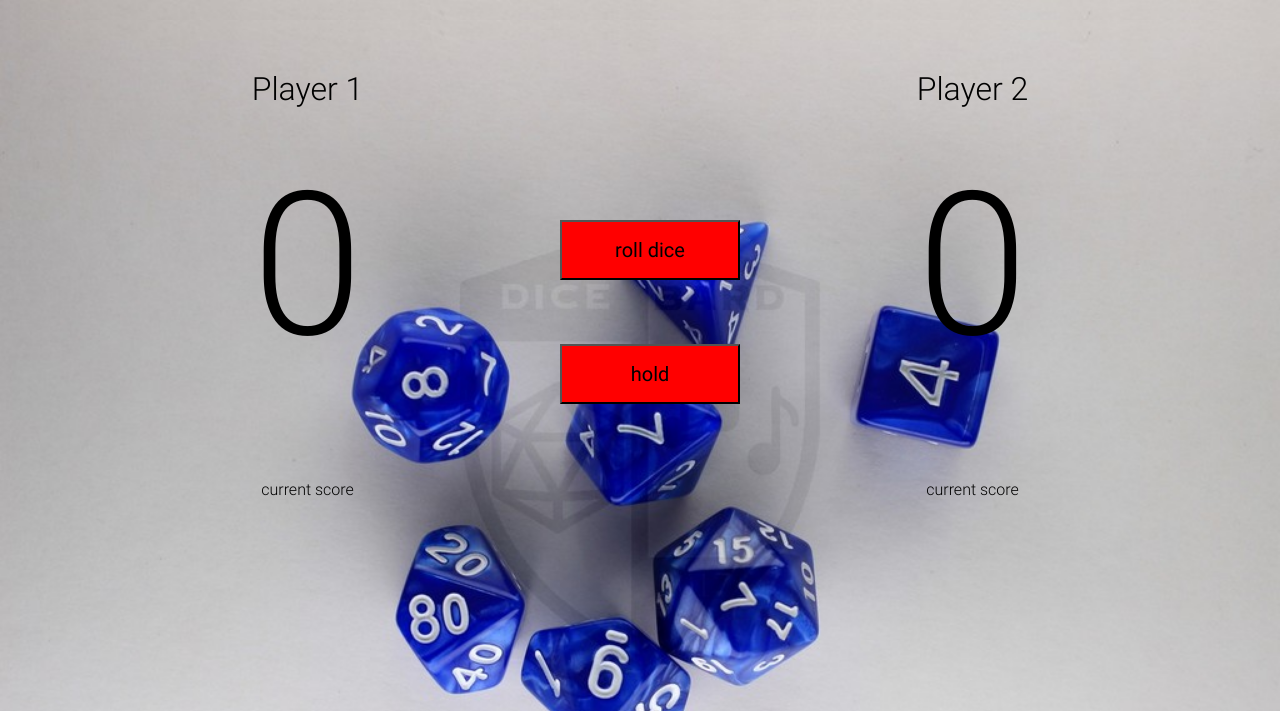
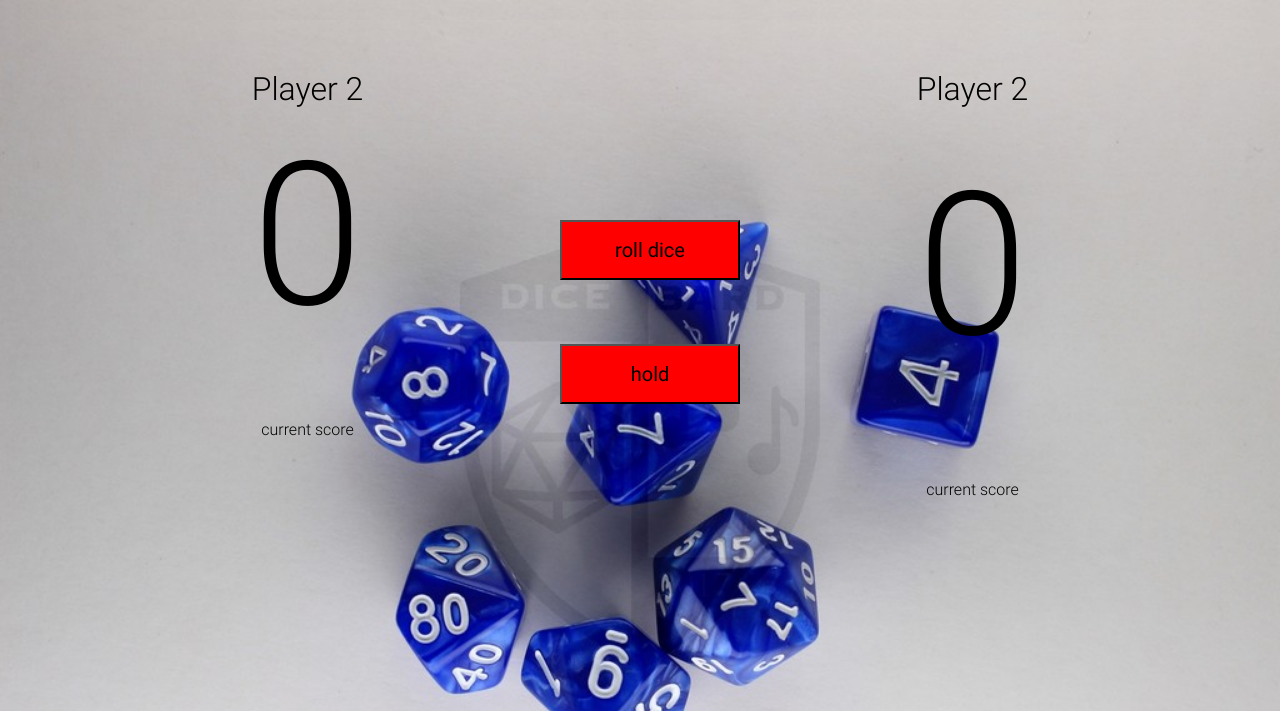
Before and after one commit to vincent8880/pig-dice, a plain HTML site: page index.html in a window 1280 px wide. Shown: the top 711 px of the page. Drawn offline with Linux system fonts and the light colour scheme.

```diff
--- a/index.html
+++ b/index.html
@@ -20,17 +20,18 @@
 <body>
         <div class="container">
                 <div class="row">
-                  <div class="col-sm" id="one">
-                   <h2>Player 1</h2>
-                    <div class="playerscore" id="player-1-total-score">0</div>
+                  <div class="col-sm" id="content1">
+                    <h2>Player 2</h2>
+                    <h1 class="playerscore">0</h1>
                     <div class="box">
                         <div class="label">
                             current score
                         </div>
-                        <div class="score" id="player-1-score">
+                        <div class="score">
 
                         </div>
-                </div>
+
+                    </div>
                 </div>
                   <div class="col-2" id="two">
                       <div id="image"> </div>
```
